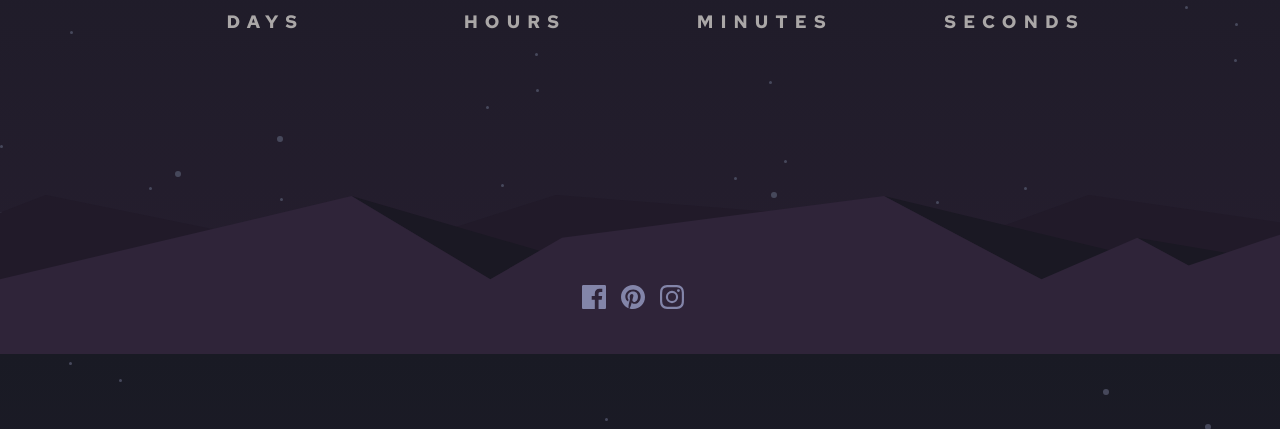
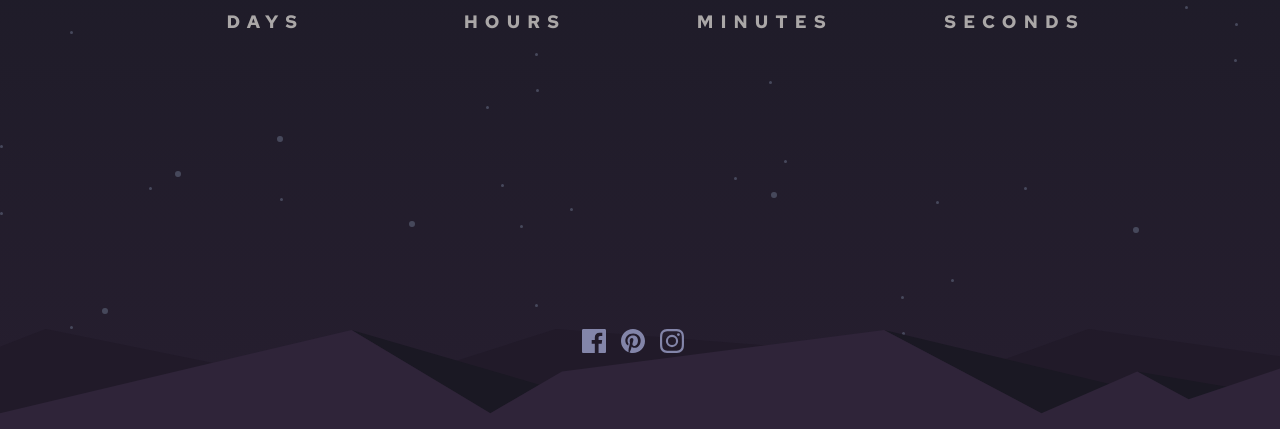
Before and after one commit to cecilia-rds/Launch-countdown-timer, a plain HTML site: page index.html in a window 1280 px wide. Shown: the part 371-800 px from the top of the page. Drawn offline with Linux system fonts and the light colour scheme.

Commit message:
Definindo altura da pagina e posição do footer

```diff
--- a/assets/css/base.css
+++ b/assets/css/base.css
@@ -8,31 +8,17 @@ html{
     font-size: 36px;
     font-family: var(--font);
     color: var(--font-color);
-    background: url(../img/bg-stars.svg), linear-gradient(to bottom, #191a24, #261e2f);
+    background: url(../img/bg-stars.svg),  linear-gradient(#191a24, #261e2f);
 }
 .container{
-    margin: 0 auto;
     text-align: center;
+    min-height: 90vh
 }
-
 .title {
     font-weight: 700;
     letter-spacing: 0.2rem;
     margin-top: 2rem;
     color: var(--font-color-title);
-}
-footer {
-    padding-top: 7%;
-    background-image: url(../img/pattern-hills.svg);
-}
-
-.social {
-    display: flex;
-    flex-direction: row;
-    justify-content: center;
-}
-.svg:hover {
-    fill: var(--soft-red);
 }
 .timer__imgs {
     display: flex;
@@ -48,5 +34,21 @@ footer {
 }
 .bottom{
     margin-left: 4.5rem;
+}
+footer {
+    background-image: url(../img/pattern-hills.svg);
+    bottom: 0;
+    height: 100px;
+    text-align: center;
+    position: absolute;
+    width: 100%;
 
 }
+.social {
+    display: flex;
+    flex-direction: row;
+    justify-content: center;
+}
+.svg:hover {
+    fill: var(--soft-red);
+}
```
